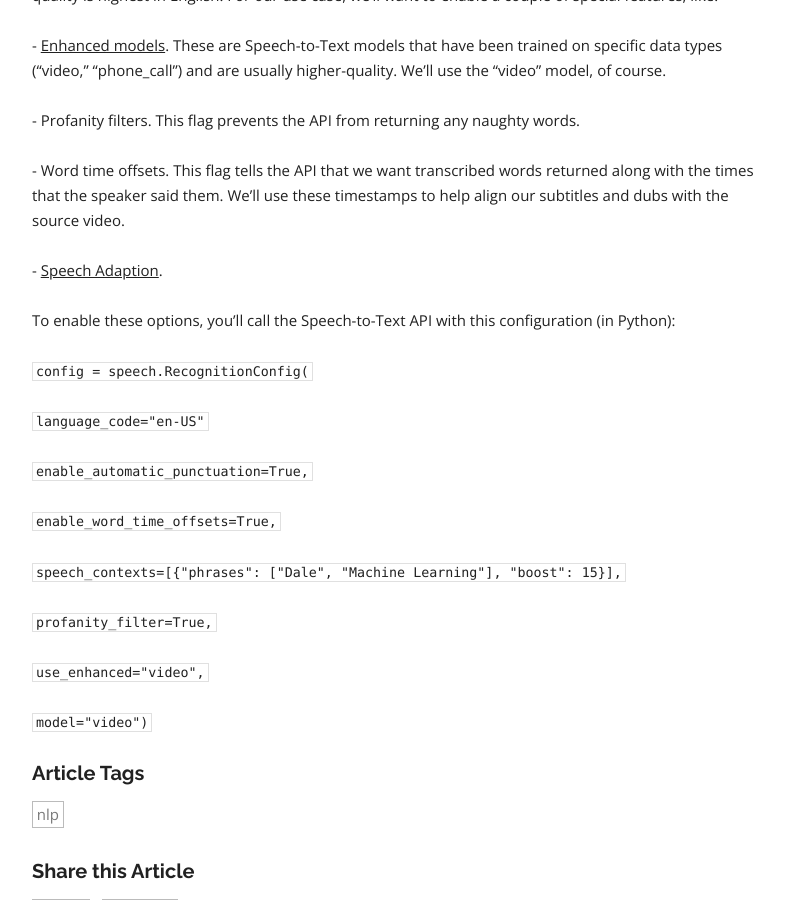
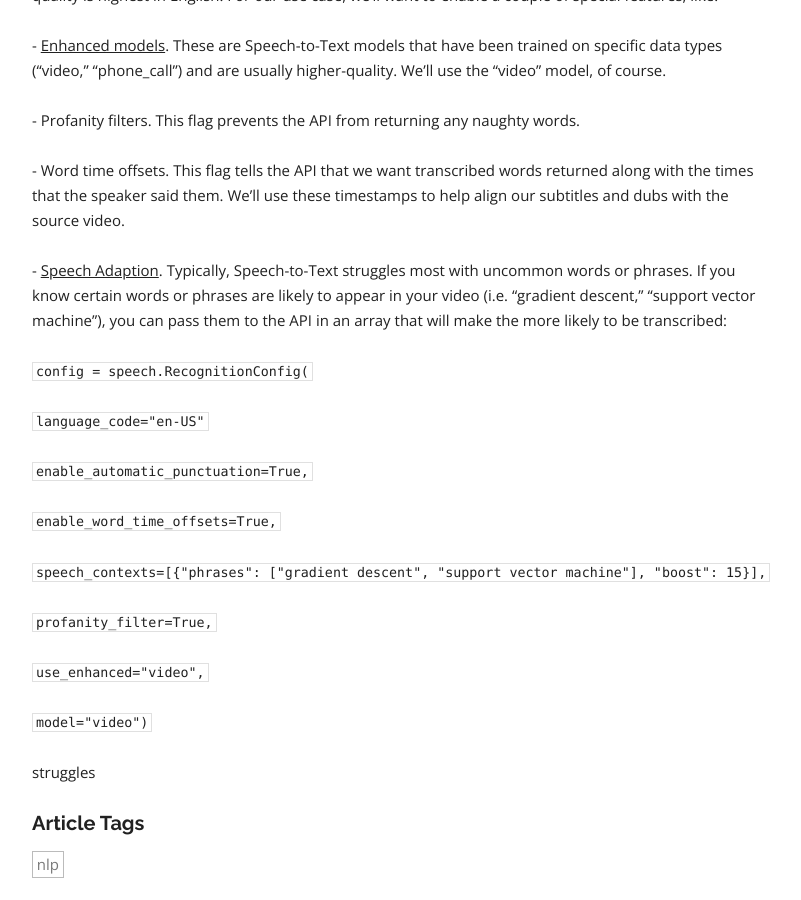
Before and after one commit to dalequark/daleonai, a Jekyll site: the page built from _posts/2021-02-02-ai-dubs-over-subs-translating-and-dubbing-videos-with-ai.md, in a window 1280 px wide and 900 px high, scrolled down 3857 px. Shown: the whole window, without its empty margins (238-1039 px from the left). Built offline with Jekyll 4.4.1, drawn with Linux system fonts in a browser that asks for light colours; some web fonts are replaced; a script that is not in the unit is left out; comment, search, counter and statistics services are not loaded.

Commit message:
Update Blog “2021-02-02-ai-dubs-over-subs-translating-and-dubbing-videos-with-ai”

```diff
--- a/_posts/2021-02-02-ai-dubs-over-subs-translating-and-dubbing-videos-with-ai.md
+++ b/_posts/2021-02-02-ai-dubs-over-subs-translating-and-dubbing-videos-with-ai.md
@@ -74,9 +74,7 @@ The first step in translating a video is transcribing its audio to words. To do
 
 \- Word time offsets. This flag tells the API that we want transcribed words returned along with the times that the speaker said them. We'll use these timestamps to help align our subtitles and dubs with the source video.
 
-\- [Speech Adaption](https://cloud.google.com/speech-to-text/docs/context-strength?utm_source=blog&utm_medium=partner&utm_campaign=CDR_dal_aiml_ai-dubs_020221).
-
-To enable these options, you'll call the Speech-to-Text API with this configuration (in Python):
+\- [Speech Adaption](https://cloud.google.com/speech-to-text/docs/context-strength?utm_source=blog&utm_medium=partner&utm_campaign=CDR_dal_aiml_ai-dubs_020221). Typically, Speech-to-Text struggles most with uncommon words or phrases. If you know certain words or phrases are likely to appear in your video (i.e. "gradient descent," "support vector machine"), you can pass them to the API in an array that will make the more likely to be transcribed:
 
 `config = speech.RecognitionConfig(`
 
@@ -86,10 +84,12 @@ To enable these options, you'll call the Speech-to-Text API with this configurat
 
 `enable_word_time_offsets=True,`
 
-`speech_contexts=[{"phrases": ["Dale", "Machine Learning"], "boost": 15}],`
+`speech_contexts=[{"phrases": ["gradient descent", "support vector machine"], "boost": 15}],`
 
 `profanity_filter=True,`
 
 `use_enhanced="video",`
 
 `model="video")`
+
+struggles
```
